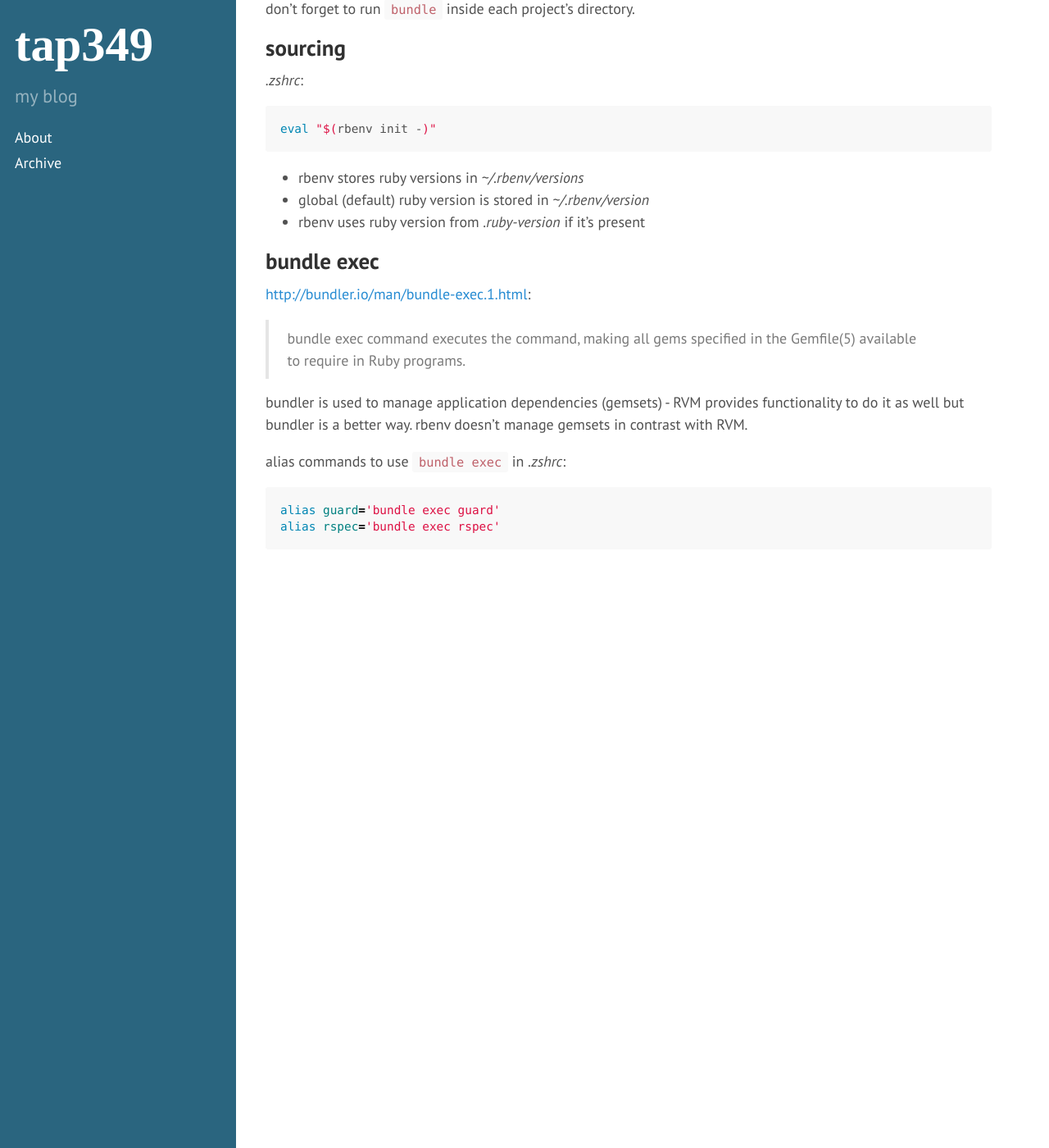
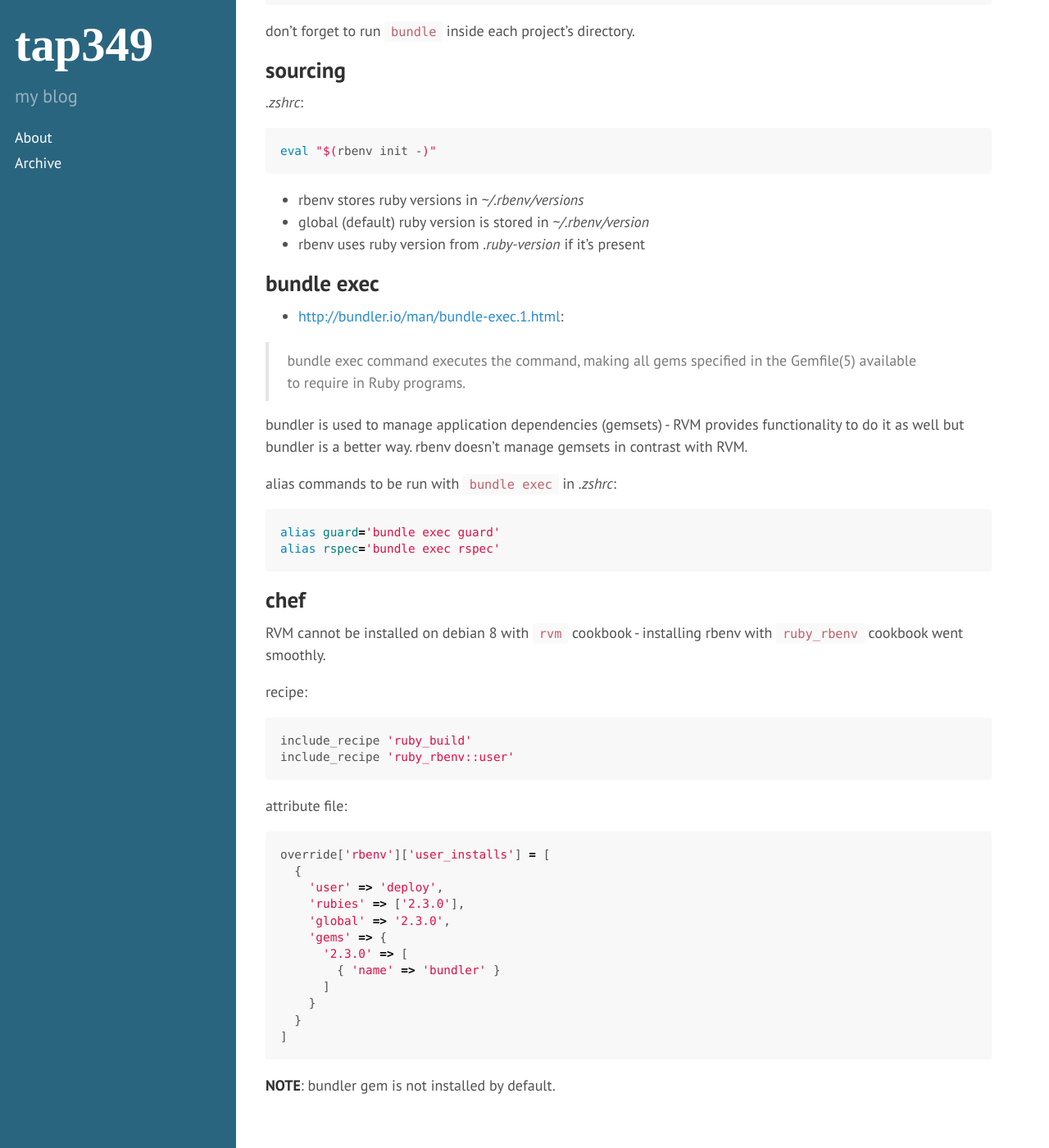
Before and after one commit to tap349/tap349.github.io, a Jekyll site: the page built from _posts/2016-03-30-rbenv.md, in a window 1280 px wide and 1400 px high, scrolled down 453 px. Shown: the whole window at 82% size. Built offline with Jekyll 4.4.1, drawn with Linux system fonts in a browser that asks for light colours.

Commit message:
update 2016-03-30_19:20:05

````diff
--- a/_posts/2016-03-30-rbenv.md
+++ b/_posts/2016-03-30-rbenv.md
@@ -10,8 +10,8 @@ migration from RVM to rbenv
 
 <!-- more -->
 
-<https://github.com/rbenv/rbenv>
-<http://makandracards.com/makandra/21545-rbenv-how-to-switch-to-another-ruby-version-temporarily-per-project-or-globally>
+- <https://github.com/rbenv/rbenv>
+- <http://makandracards.com/makandra/21545-rbenv-how-to-switch-to-another-ruby-version-temporarily-per-project-or-globally>
 
 ## installation
 
@@ -39,7 +39,7 @@ eval "$(rbenv init -)"
 
 ## bundle exec
 
-<http://bundler.io/man/bundle-exec.1.html>:
+- <http://bundler.io/man/bundle-exec.1.html>:
 
 > bundle exec command executes the command, making all gems specified
 > in the Gemfile(5) available to require in Ruby programs.
@@ -48,9 +48,40 @@ bundler is used to manage application dependencies (gemsets) -
 RVM provides functionality to do it as well but bundler is a better way.
 rbenv doesn't manage gemsets in contrast with RVM.
 
-alias commands to use `bundle exec` in _.zshrc_:
+alias commands to be run with `bundle exec` in _.zshrc_:
 
 ```sh
 alias guard='bundle exec guard'
 alias rspec='bundle exec rspec'
 ```
+
+## chef
+
+RVM cannot be installed on debian 8 with `rvm` cookbook -
+installing rbenv with `ruby_rbenv` cookbook went smoothly.
+
+recipe:
+
+```ruby
+include_recipe 'ruby_build'
+include_recipe 'ruby_rbenv::user'
+```
+
+attribute file:
+
+```ruby
+override['rbenv']['user_installs'] = [
+  {
+    'user' => 'deploy',
+    'rubies' => ['2.3.0'],
+    'global' => '2.3.0',
+    'gems' => {
+      '2.3.0' => [
+        { 'name' => 'bundler' }
+      ]
+    }
+  }
+]
+```
+
+**NOTE**: bundler gem is not installed by default.
````
Also changed, not shown: _posts/2016-03-20-rails-caching.md (+2 -2 lines), _posts/2016-03-24-turbolinks.md (+5 -5 lines).
